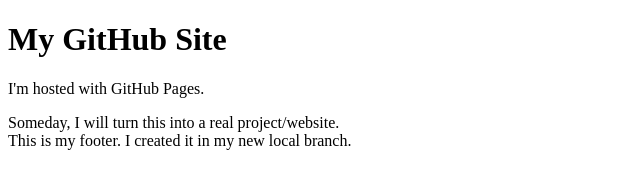
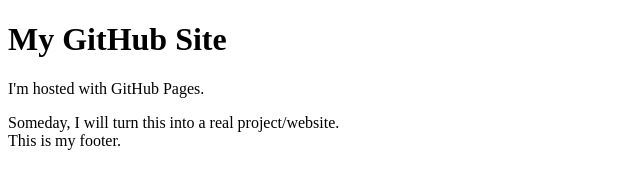
Before and after one commit to CindyKee/cindykee.github.io, a plain HTML site: page index.html in a window 1280 px wide. Shown: the whole page, without its empty margins (0-640 px from the left). Drawn offline with Linux system fonts and the light colour scheme.

Commit message:
Cleaned up the text in my index.html

```diff
--- a/index.html
+++ b/index.html
@@ -9,6 +9,6 @@
         <h1>My GitHub Site</h1>
         <p>I'm hosted with GitHub Pages.</p>
         <aside>Someday, I will turn this into a real project/website.</aside>
-        <footer>This is my footer. I created it in my new local branch.</footer>
+        <footer>This is my footer.</footer>
     </body>
 </html>
```
